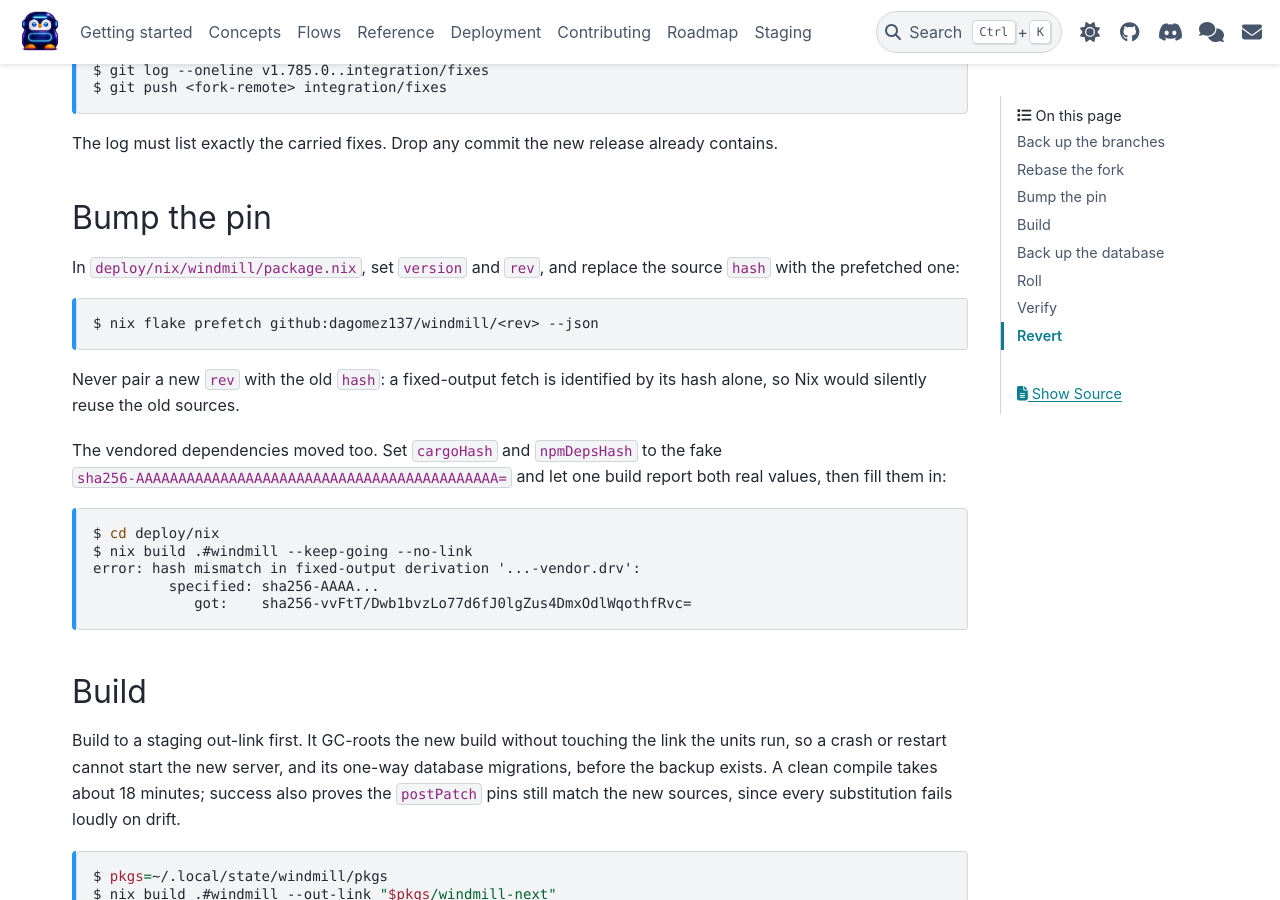
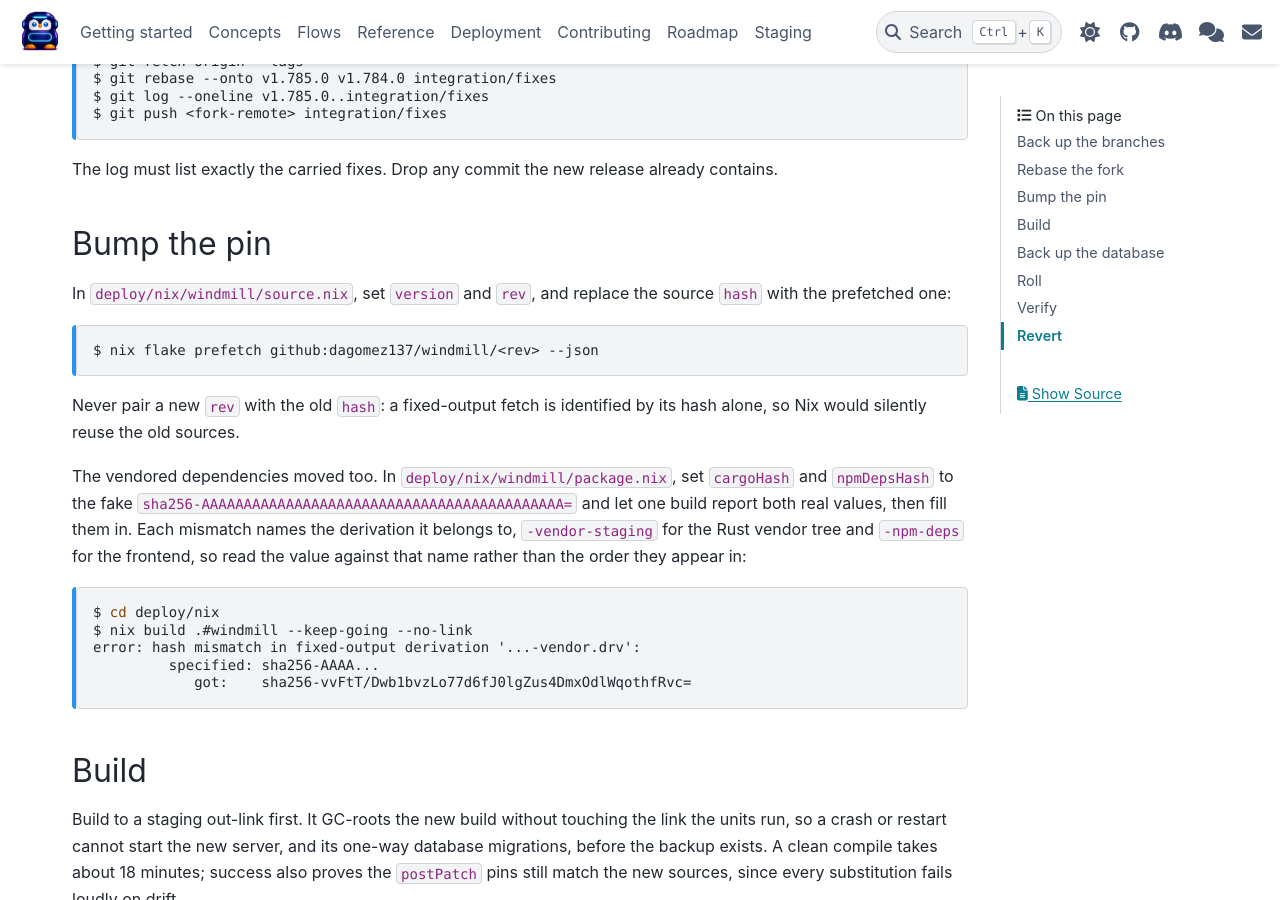
Before and after one commit to dagomez137/kdevops-ng, a Sphinx documentation site: the page built from docs/deployment/upgrade.rst, in a window 1280 px wide and 900 px high, scrolled down 783 px. Built offline with Sphinx 7.4.7 and the PyData theme 0.15.4, drawn with Linux system fonts in a browser that asks for light colours; some of the changed text lies outside the part shown.

Commit message:
docs: point the upgrade page at the shared fork pin
The revision and hash moved out of the server derivation into a file of
their own, so the page told a reader to edit values that are no longer
there. Name the new location, and say that the workspace CLI is built
from the same pin, since that is why editing one file now moves both.

Note also that each vendored-dependency mismatch names the derivation it
belongs to. The build reports them in whichever order the two finish, so
reading them positionally is how a Rust vendor hash ends up in the
frontend slot.

Generated-by: Claude AI
Signed-off-by: Daniel Gomez <da.gomez@kernel.org>

```diff
--- a/docs/deployment/upgrade.rst
+++ b/docs/deployment/upgrade.rst
@@ -7,7 +7,8 @@ Upgrade
 =======
 
 The instance runs a custom `Windmill`_ build from the project's fork, pinned
-by revision and hash in :src:`deploy/nix/windmill/package.nix`. An upgrade
+by revision and hash in :src:`deploy/nix/windmill/source.nix`, the one pin the
+server and the workspace CLI are both built from. An upgrade
 rebases the fork's ``integration/fixes`` branch onto the new upstream
 release, bumps the pin, backs up the database, and restarts the stack in
 order. The example commands are the 1.741.0 to 1.785.0 upgrade; substitute
@@ -51,7 +52,7 @@ release already contains.
 Bump the pin
 ============
 
-In :src:`deploy/nix/windmill/package.nix`, set ``version`` and ``rev``, and
+In :src:`deploy/nix/windmill/source.nix`, set ``version`` and ``rev``, and
 replace the source ``hash`` with the prefetched one:
 
 .. code-block:: console
@@ -62,9 +63,13 @@ replace the source ``hash`` with the prefetched one:
 Never pair a new ``rev`` with the old ``hash``: a fixed-output fetch is
 identified by its hash alone, so Nix would silently reuse the old sources.
 
-The vendored dependencies moved too. Set ``cargoHash`` and ``npmDepsHash``
+The vendored dependencies moved too. In
+:src:`deploy/nix/windmill/package.nix`, set ``cargoHash`` and ``npmDepsHash``
 to the fake ``sha256-AAAAAAAAAAAAAAAAAAAAAAAAAAAAAAAAAAAAAAAAAAA=`` and let
-one build report both real values, then fill them in:
+one build report both real values, then fill them in. Each mismatch names the
+derivation it belongs to, ``-vendor-staging`` for the Rust vendor tree and
+``-npm-deps`` for the frontend, so read the value against that name rather
+than the order they appear in:
 
 .. code-block:: console
    :class: cmd-host
```
